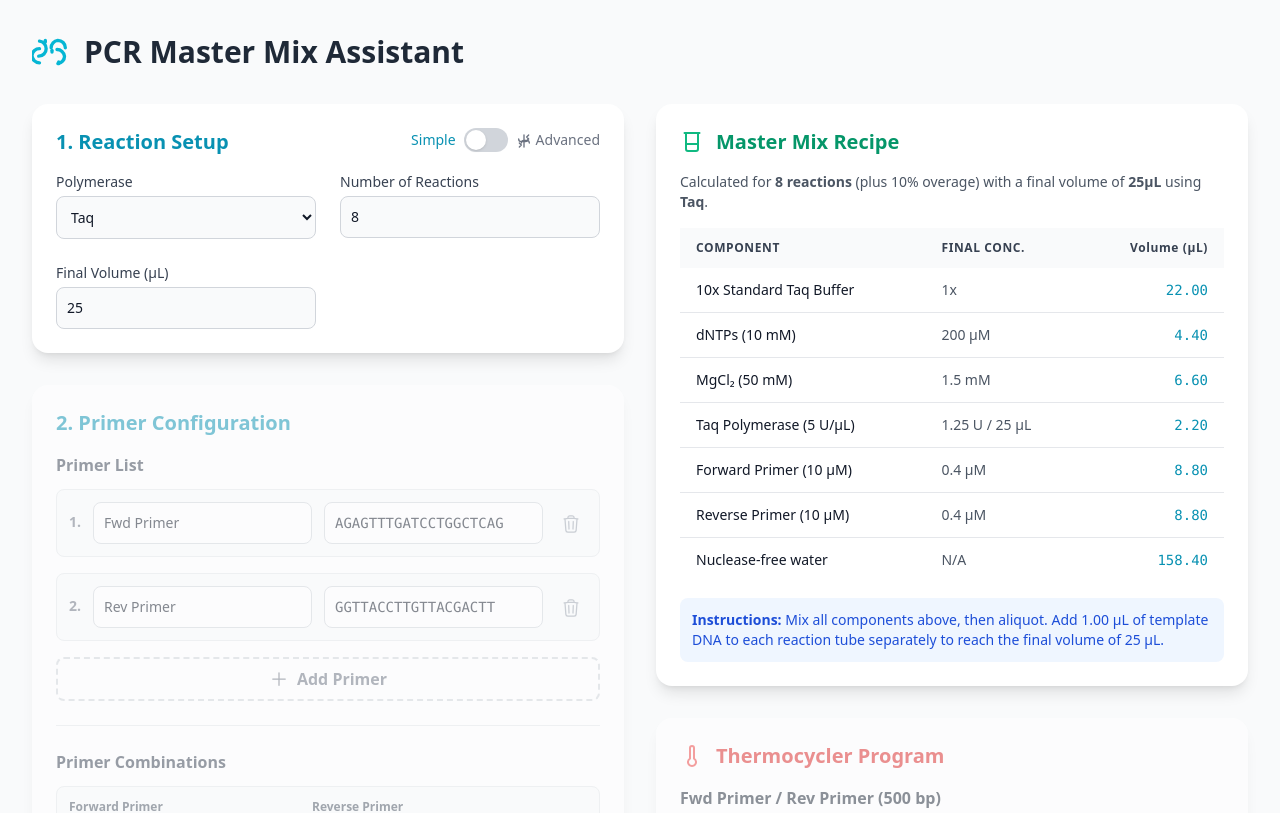
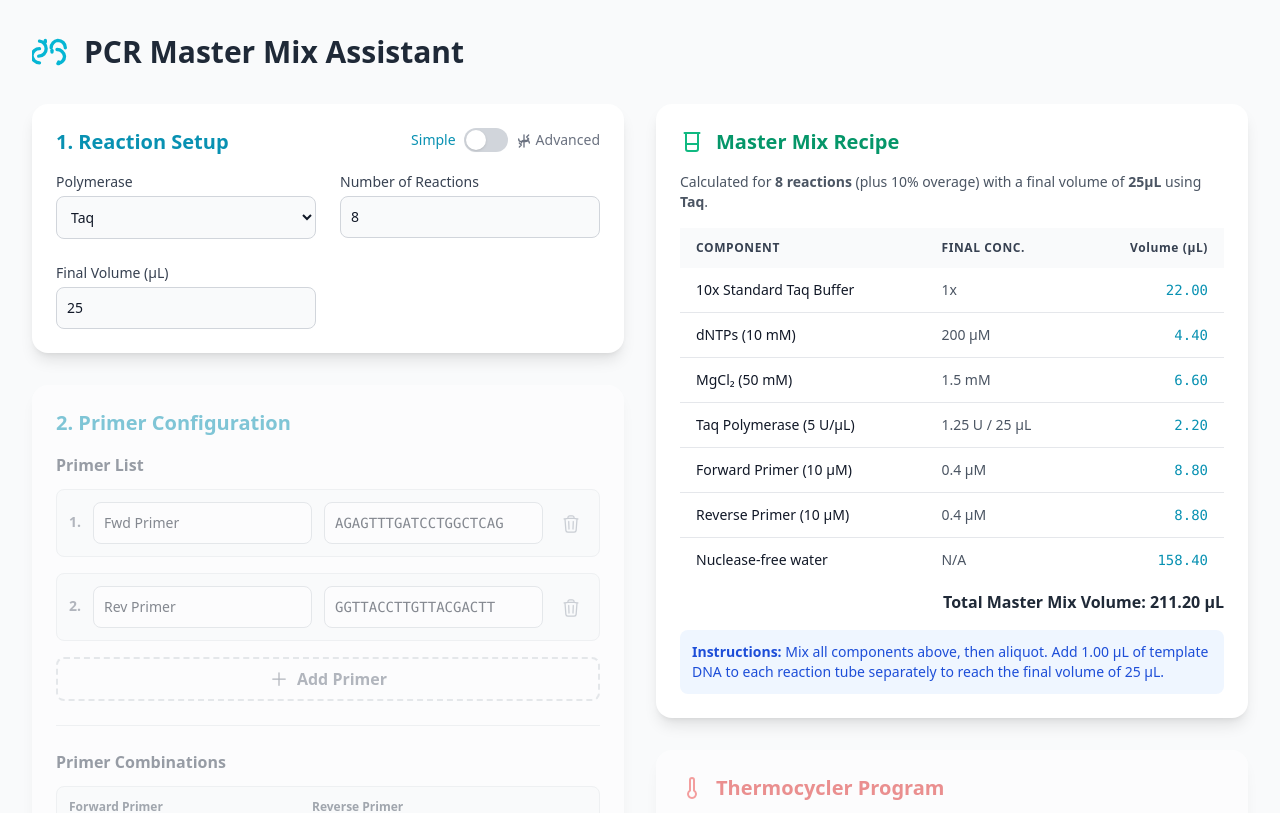
Before and after one commit to pierre-charlesworth/PCR-assistant, a React (Vite) app: page / in a window 1280 px wide. Shown: the top 813 px of the page. Built offline with nearby package versions, Linux system fonts and the light colour scheme.

Commit message:
Update MasterMixDisplay.tsx

```diff
--- a/components/MasterMixDisplay.tsx
+++ b/components/MasterMixDisplay.tsx
@@ -26,7 +26,10 @@ interface MasterMixDisplayProps {
 const MasterMixTable: React.FC<{
     mixData: (Reagent & { totalVolume: string })[],
     instructions: React.ReactNode,
-}> = ({ mixData, instructions }) => (
+}> = ({ mixData, instructions }) => {
+    const totalVolume = mixData.reduce((acc, c) => acc + parseFloat(c.totalVolume), 0).toFixed(2);
+
+    return (
         <>
             <div className="overflow-x-auto">
                 <table className="w-full text-left text-sm">
@@ -48,11 +51,15 @@ const MasterMixTable: React.FC<{
                     </tbody>
                 </table>
             </div>
+            <div className="mt-2 text-right font-semibold text-gray-800 dark:text-gray-200">
+                Total Master Mix Volume: {totalVolume} µL
+            </div>
             <div className="mt-4 p-3 bg-blue-50 dark:bg-blue-900/30 rounded-lg text-sm text-blue-700 dark:text-blue-300">
                 {instructions}
             </div>
         </>
     );
+};
 
 
 const MasterMixDisplay: React.FC<MasterMixDisplayProps> = (props) => {
```
Lines whose indentation alone changed are shown as unchanged.
